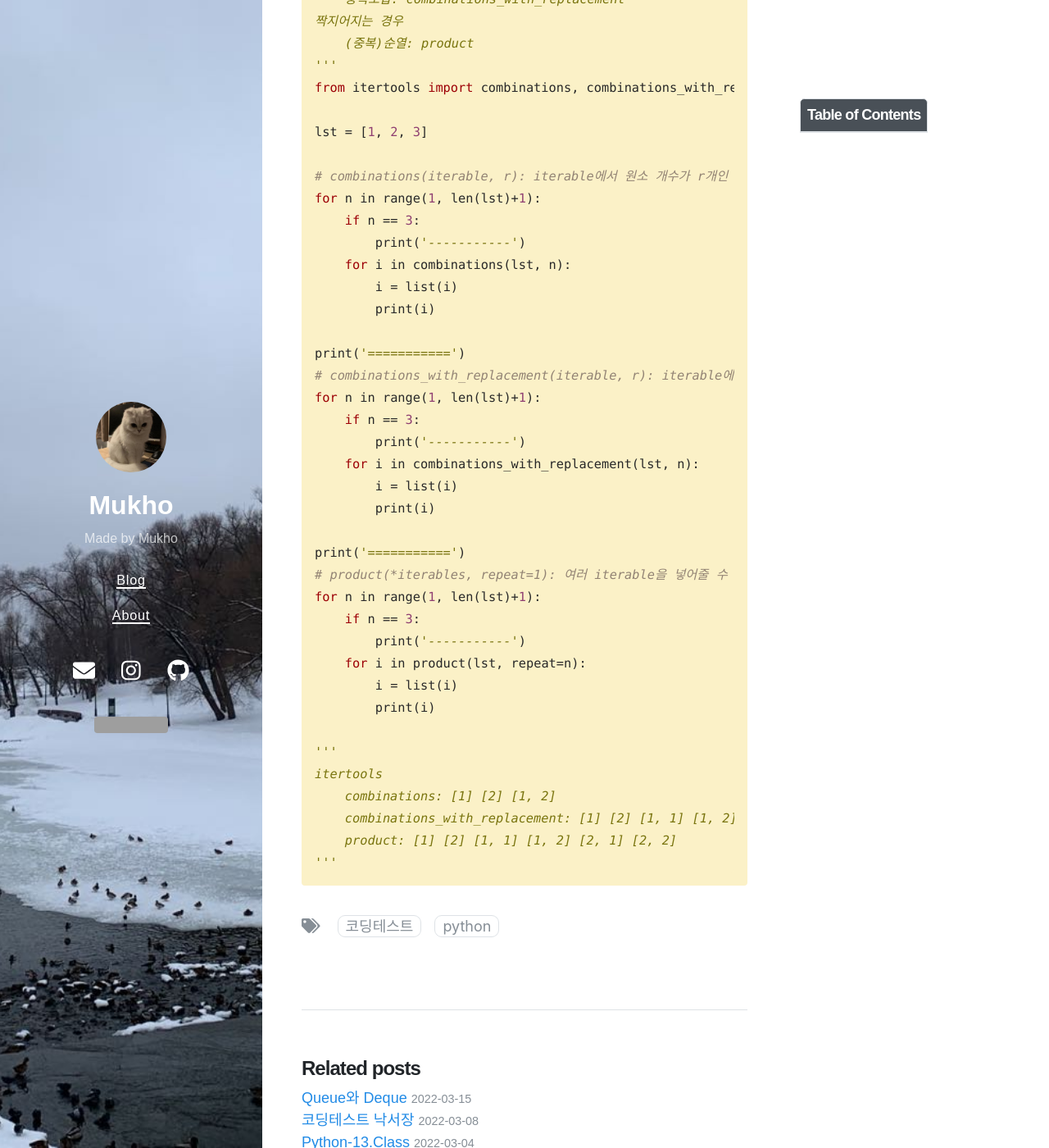
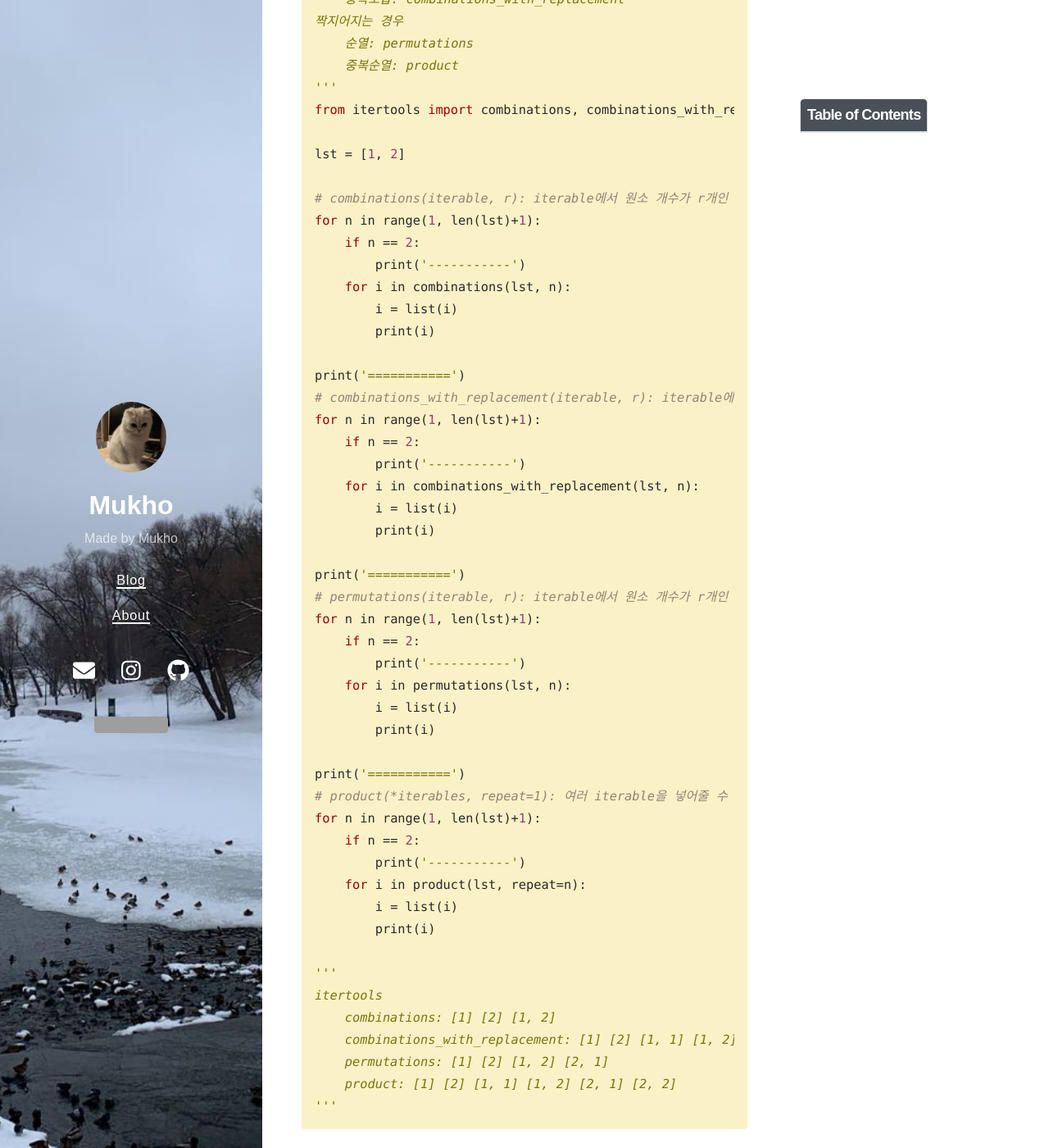
Before and after one commit to mukhoplus/mukhoplus.github.io, a Jekyll site: the page built from _posts/2022-03-15-itertools.md, in a window 1280 px wide and 1400 px high, scrolled down 442 px. Shown: the whole window at 82% size. Built offline with Jekyll 4.4.1, drawn with Linux system fonts in a browser that asks for light colours; nearby versions of some CDN libraries; comment, search, counter and statistics services are not loaded; some of the changed text lies outside the part shown; grey boxes are pictures that could not be loaded.

Commit message:
Update posting about permutations

````diff
--- a/_posts/2022-03-15-itertools.md
+++ b/_posts/2022-03-15-itertools.md
@@ -18,15 +18,16 @@ itertools 라이브러리로 조합과 수열을 구해보겠습니다.
     조합: combinations
     중복조합: combinations_with_replacement
 짝지어지는 경우
-    (중복)순열: product
+    순열: permutations
+    중복순열: product
 '''
-from itertools import combinations, combinations_with_replacement, product
+from itertools import combinations, combinations_with_replacement, permutations, product
 
-lst = [1, 2, 3]
+lst = [1, 2]
 
 # combinations(iterable, r): iterable에서 원소 개수가 r개인 조합 뽑기(중복x)
 for n in range(1, len(lst)+1):
-    if n == 3:
+    if n == 2:
         print('-----------')
     for i in combinations(lst, n):
         i = list(i)
@@ -35,16 +36,25 @@ for n in range(1, len(lst)+1):
 print('===========')
 # combinations_with_replacement(iterable, r): iterable에서 원소 개수가 r개인 중복조합 뽑기
 for n in range(1, len(lst)+1):
-    if n == 3:
+    if n == 2:
         print('-----------')
     for i in combinations_with_replacement(lst, n):
         i = list(i)
         print(i)
 
 print('===========')
+# permutations(iterable, r): iterable에서 원소 개수가 r개인 순열 뽑기(중복x)
+for n in range(1, len(lst)+1):
+    if n == 2:
+        print('-----------')
+    for i in permutations(lst, n):
+        i = list(i)
+        print(i)
+
+print('===========')
 # product(*iterables, repeat=1): 여러 iterable을 넣어줄 수 있고, repeat의 인자만큼 그것들의 모든 짝을 지어서 반환함
 for n in range(1, len(lst)+1):
-    if n == 3:
+    if n == 2:
         print('-----------')
     for i in product(lst, repeat=n):
         i = list(i)
@@ -54,6 +64,7 @@ for n in range(1, len(lst)+1):
 itertools
     combinations: [1] [2] [1, 2]
     combinations_with_replacement: [1] [2] [1, 1] [1, 2] [2, 1]
+    permutations: [1] [2] [1, 2] [2, 1]
     product: [1] [2] [1, 1] [1, 2] [2, 1] [2, 2]
 '''
 ```
````
Also changed, not shown: other parts of _posts/2022-03-15-itertools.md (+1 -1 lines).
